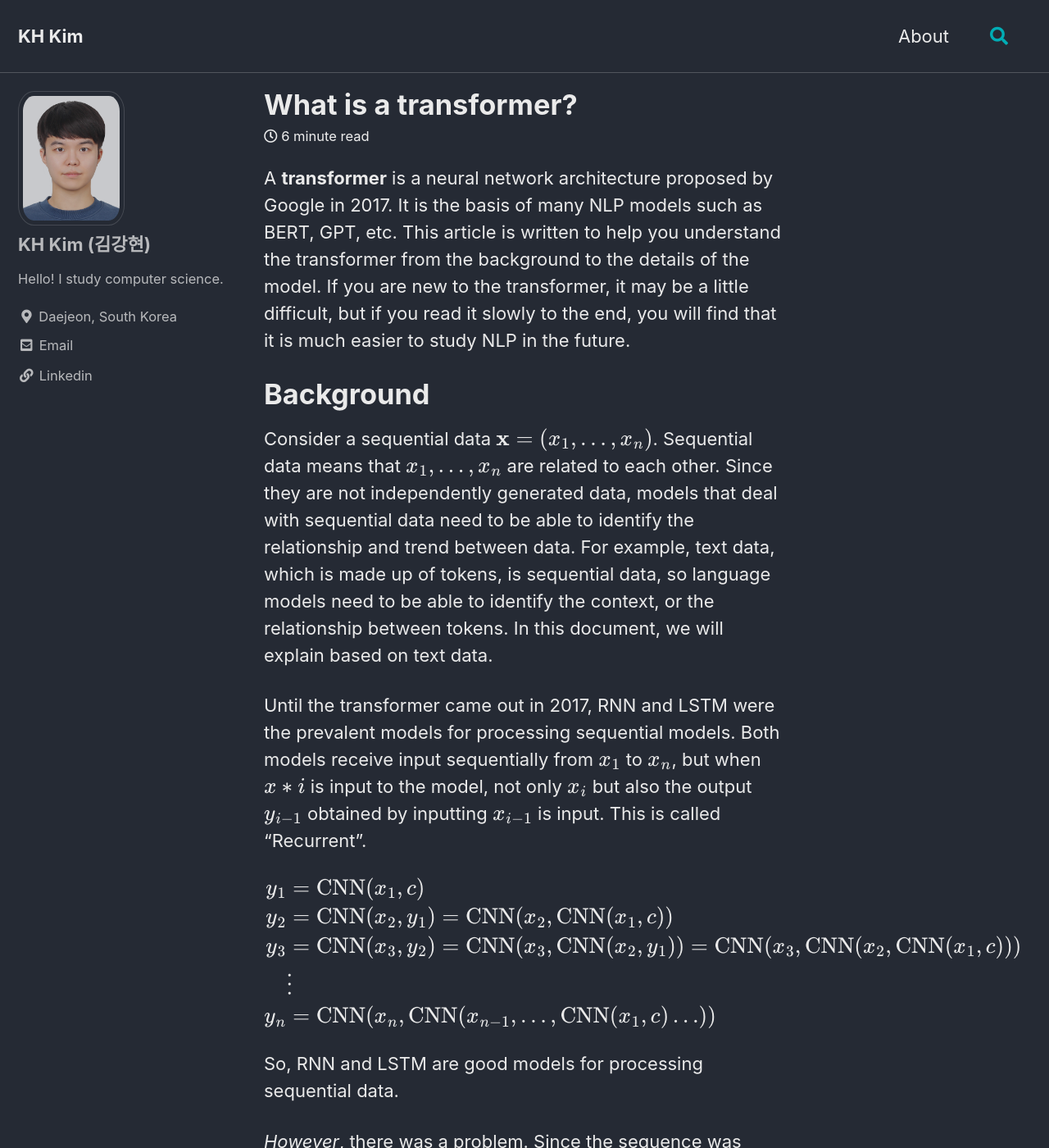
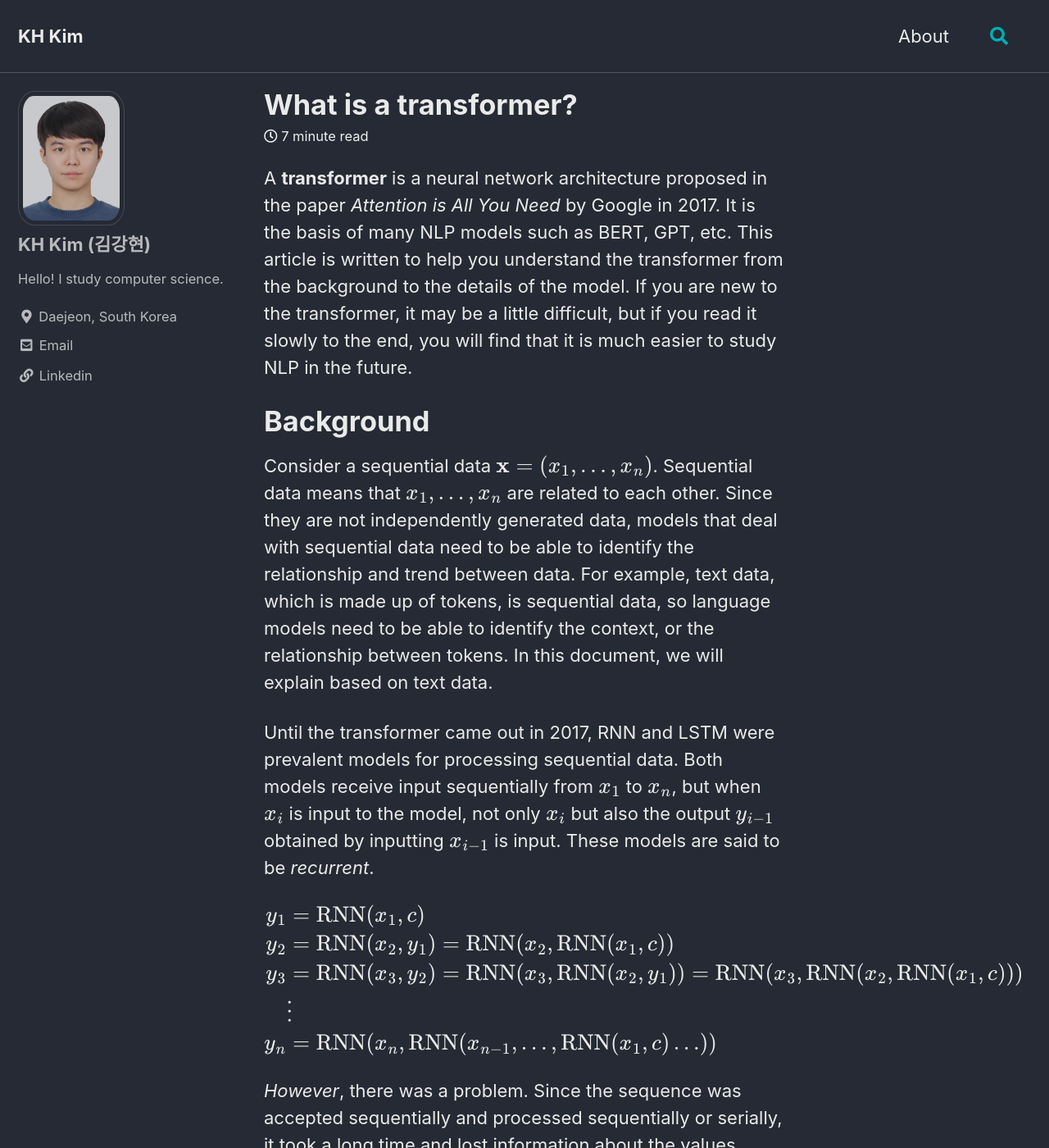
Before and after one commit to KAIST19/KAIST19.github.io, a Jekyll site: the page built from docs/_posts/2023-08-24-Understanding-Attention-and-Transformer.markdown, in a window 1280 px wide and 1400 px high. Shown: the whole window at 82% size. Built offline with Jekyll 4.4.1, drawn with Linux system fonts in a browser that asks for light colours; cached includes are drawn as plain includes; formulas are drawn with MathJax 3; comment, search, counter and statistics services are not loaded; some of the changed text lies outside the part shown.

Commit message:
post update

```diff
--- a/docs/_posts/2023-08-24-Understanding-Attention-and-Transformer.markdown
+++ b/docs/_posts/2023-08-24-Understanding-Attention-and-Transformer.markdown
@@ -3,29 +3,27 @@
 categories: NLP
 ---
 
-A **transformer** is a neural network architecture proposed by Google in 2017. It is the basis of many NLP models such as BERT, GPT, etc. This article is written to help you understand the transformer from the background to the details of the model. If you are new to the transformer, it may be a little difficult, but if you read it slowly to the end, you will find that it is much easier to study NLP in the future.
+A **transformer** is a neural network architecture proposed in the paper _Attention is All You Need_ by Google in 2017. It is the basis of many NLP models such as BERT, GPT, etc. This article is written to help you understand the transformer from the background to the details of the model. If you are new to the transformer, it may be a little difficult, but if you read it slowly to the end, you will find that it is much easier to study NLP in the future.
 
 # Background
 
 Consider a sequential data $$\mathbf x = (x_1, \dots, x_n)$$. Sequential data means that $$x_1, \dots, x_n$$ are related to each other. Since they are not independently generated data, models that deal with sequential data need to be able to identify the relationship and trend between data. For example, text data, which is made up of tokens, is sequential data, so language models need to be able to identify the context, or the relationship between tokens. In this document, we will explain based on text data.
 
-Until the transformer came out in 2017, RNN and LSTM were the prevalent models for processing sequential models. Both models receive input sequentially from $$x_1$$ to $$x_n$$, but when $$x*i$$ is input to the model, not only $$x_i$$ but also the output $$y_{i-1}$$ obtained by inputting $$x_{i-1}$$ is input. This is called "Recurrent".
+Until the transformer came out in 2017, RNN and LSTM were prevalent models for processing sequential data. Both models receive input sequentially from $$x_1$$ to $$x_n$$, but when $$x_i$$ is input to the model, not only $$x_i$$ but also the output $$y_{i-1}$$ obtained by inputting $$x_{i-1}$$ is input. These models are said to be _recurrent_.
 
 $$
 \begin{aligned}
-y_1 &= \operatorname{CNN}(x_{1}, c) \\
-y_2 &= \operatorname{CNN}(x_2, y_1)= \operatorname{CNN}(x_{2}, \operatorname{CNN}(x_{1}, c)) \\
-y_3 &= \operatorname{CNN}(x_{3}, y_{2})  = \operatorname{CNN}(x_{3}, \operatorname{CNN}(x_{2}, y_{1})) = \operatorname{CNN}(x_{3}, \operatorname{CNN}(x_{2}, \operatorname{CNN}(x_{1}, c))) \\
+y_1 &= \operatorname{RNN}(x_{1}, c) \\
+y_2 &= \operatorname{RNN}(x_2, y_1)= \operatorname{RNN}(x_{2}, \operatorname{RNN}(x_{1}, c)) \\
+y_3 &= \operatorname{RNN}(x_{3}, y_{2})  = \operatorname{RNN}(x_{3}, \operatorname{RNN}(x_{2}, y_{1})) = \operatorname{RNN}(x_{3}, \operatorname{RNN}(x_{2}, \operatorname{RNN}(x_{1}, c))) \\
 & \vdots \\
-y_n &= \operatorname{CNN}(x_n, \operatorname{CNN}(x_{n-1}, \dots, \operatorname{CNN}(x_1, c)\dots))
+y_n &= \operatorname{RNN}(x_n, \operatorname{RNN}(x_{n-1}, \dots, \operatorname{RNN}(x_1, c)\dots))
 \end{aligned}
 $$
 
-So, RNN and LSTM are good models for processing sequential data.
+_However_, there was a problem. Since the sequence was accepted sequentially and processed sequentially or serially, it took a long time and lost information about the values entered at the beginning as it went on. (If you're curious, search for more information on RNN and LSTM)
 
-_However_, there was a problem. Since the sequence was accepted sequentially and processed sequentially or serially, it took a long time and lost information about the values entered at the beginning as it went on. (If you're curious, learn about CNN and LSTM!)
-
-A transformer was proposed to solve this problem. Since the transformer receives the input $$\mathbf x = (x_1, \dots, x_n)$$ at once and processes it in parallel, it is not only fast, but also much less likely to lose context information from the previous one. So how does it capture the context between $$x_1, \dots, x_n$$ data? The transformer uses self-attention.
+A transformer was proposed to solve this problem. Since the transformer receives the input $$\mathbf x = (x_1, \dots, x_n)$$ at once and processes it in parallel, it is not only fast, but also much less likely to lose context information from the previous one. So how does it capture the context between $$x_1, \dots, x_n$$ data? This is where the **attention mechanism** comes in.
 
 # Self-Attention
 
@@ -65,7 +63,7 @@
 
 The figure above illustrates the $$\operatorname{score}(x_i, x_j)$$ of the trained transformer. When the token on the left is given as a query, we can see that the token with a high relevance has a high $$\operatorname{score}(x_i, x_j)$$.
 
-Then, how do we calculate $$q_i$$ and $$k_j$$? We can use a linear operator $$W^Q$$ and $$W^K$$ to get $$q_i$$ and $$k_i$$ from $$x_i$$.
+Then, how do we calculate $$q_i$$ and $$k_j$$? In the transformer, we use the transformation matrix $$W^Q$$ and $$W^K$$ to get $$q_i$$ and $$k_i$$ from $$x_i$$.
 
 $$
 \begin{aligned}
```
